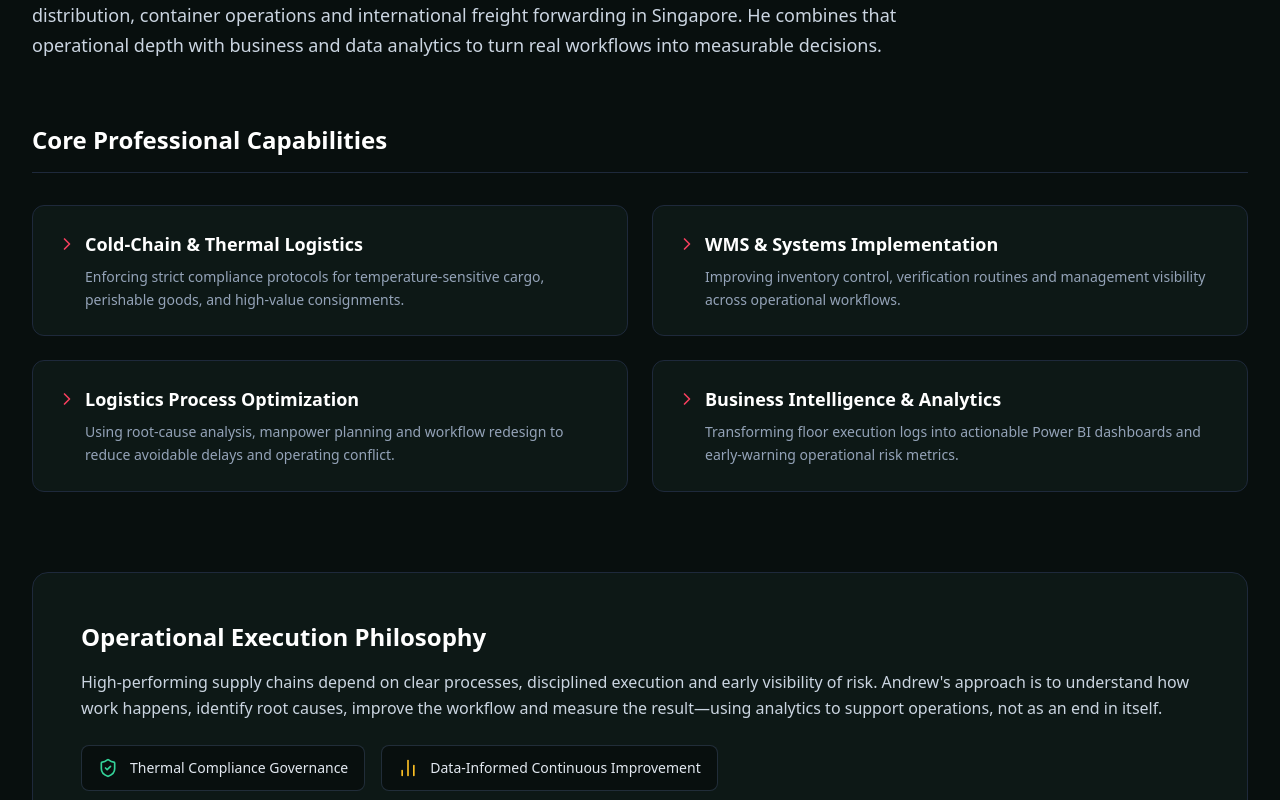
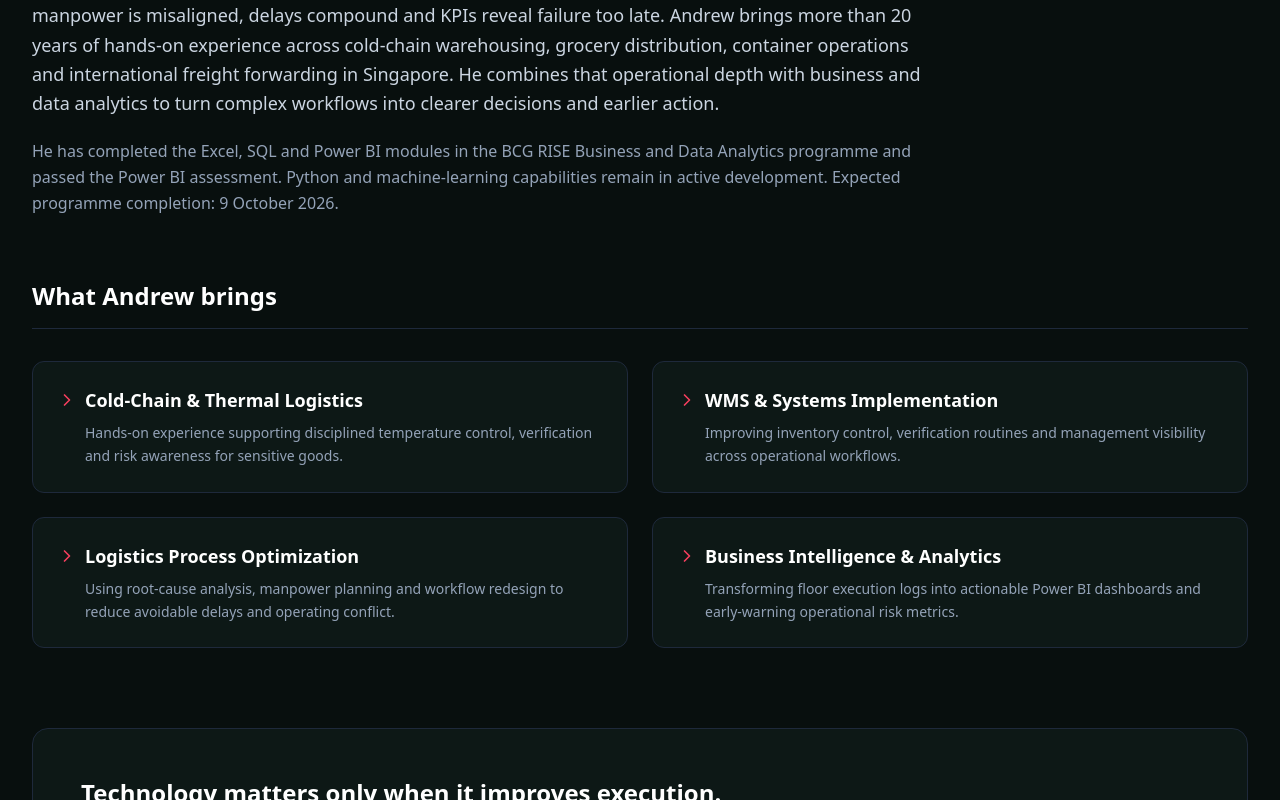
Before and after one commit to AndrewLamSingapore/authority-engine, a React (Vite) app: page /about in a window 1280 px wide. Shown: the part 280-1080 px from the top of the page. Built offline with nearby package versions, Linux system fonts and the light colour scheme.

Commit message:
Align portfolio with verified evidence and stronger hooks

```diff
--- a/src/pages/About.jsx
+++ b/src/pages/About.jsx
@@ -6,7 +6,7 @@ export default function About() {
   const coreCompetencies = [
     {
       title: 'Cold-Chain & Thermal Logistics',
-      desc: 'Enforcing strict compliance protocols for temperature-sensitive cargo, perishable goods, and high-value consignments.'
+      desc: 'Hands-on experience supporting disciplined temperature control, verification and risk awareness for sensitive goods.'
     },
     {
       title: 'WMS & Systems Implementation',
@@ -36,14 +36,17 @@ export default function About() {
             Operations Excellence · Supply Chain · Business Analytics
           </p>
           <p className="mt-6 text-slate-300 text-lg leading-relaxed">
-            Andrew brings more than 20 years of hands-on experience across cold-chain warehousing, grocery distribution, container operations and international freight forwarding in Singapore. He combines that operational depth with business and data analytics to turn real workflows into measurable decisions.
+            Operational problems rarely begin in a dashboard. They begin on the floor—when inventory drifts, manpower is misaligned, delays compound and KPIs reveal failure too late. Andrew brings more than 20 years of hands-on experience across cold-chain warehousing, grocery distribution, container operations and international freight forwarding in Singapore. He combines that operational depth with business and data analytics to turn complex workflows into clearer decisions and earlier action.
+          </p>
+          <p className="mt-5 text-slate-400 leading-relaxed">
+            He has completed the Excel, SQL and Power BI modules in the BCG RISE Business and Data Analytics programme and passed the Power BI assessment. Python and machine-learning capabilities remain in active development. Expected programme completion: 9 October 2026.
           </p>
         </div>
 
         {/* Core Competencies Grid */}
         <div className="mb-20">
           <h2 className="text-2xl font-bold text-white mb-8 border-b border-slate-800 pb-4">
-            Core Professional Capabilities
+            What Andrew brings
           </h2>
           <div className="grid grid-cols-1 md:grid-cols-2 gap-6">
             {coreCompetencies.map((comp, idx) => (
@@ -62,9 +65,9 @@ export default function About() {
 
         {/* Operational Philosophy */}
         <div className="bg-[#0D1816] border border-slate-800 rounded-2xl p-8 sm:p-12 mb-20">
-          <h2 className="text-2xl font-bold text-white mb-4">Operational Execution Philosophy</h2>
+          <h2 className="text-2xl font-bold text-white mb-4">Technology matters only when it improves execution.</h2>
           <p className="text-slate-300 leading-relaxed mb-6">
-            High-performing supply chains depend on clear processes, disciplined execution and early visibility of risk. Andrew's approach is to understand how work happens, identify root causes, improve the workflow and measure the result—using analytics to support operations, not as an end in itself.
+            Andrew's approach is direct: understand how work actually happens, identify root causes, improve the workflow and measure the result. Analytics supports operations; it is never the end in itself. Public evidence is labelled clearly as anonymised operational analysis or AI-assisted synthetic demonstration.
           </p>
           <div className="flex flex-wrap gap-4">
             <div className="bg-[#080F0E] border border-slate-700/60 px-4 py-3 rounded-lg flex items-center gap-3">
```
